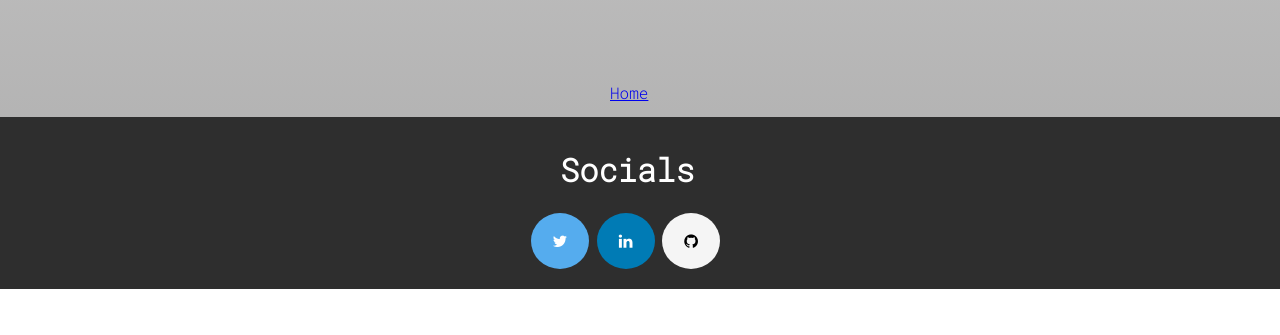
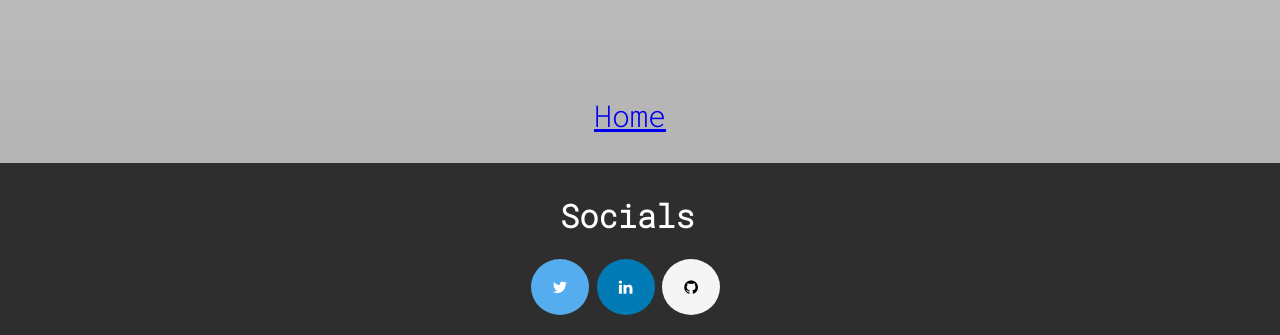
Before and after one commit to iGeronimo/iGeronimo.github.io, a plain HTML site: page HellOnEarth.html in a window 1280 px wide. Shown: the part 1442-1777 px from the top of the page. Before the commit the page ends 1731 px from the top, so only its background shows below. Drawn offline with Linux system fonts and the light colour scheme.

Commit message:
Adjusted size of a button

```diff
--- a/HellOnEarthStyle.css
+++ b/HellOnEarthStyle.css
@@ -9,5 +9,6 @@
 }
 
 #backbutton{
-    margin-left:calc(50% - 30px);
+    margin-left:calc(50% - 46px);
+    font-size: 30px;
 }
```
